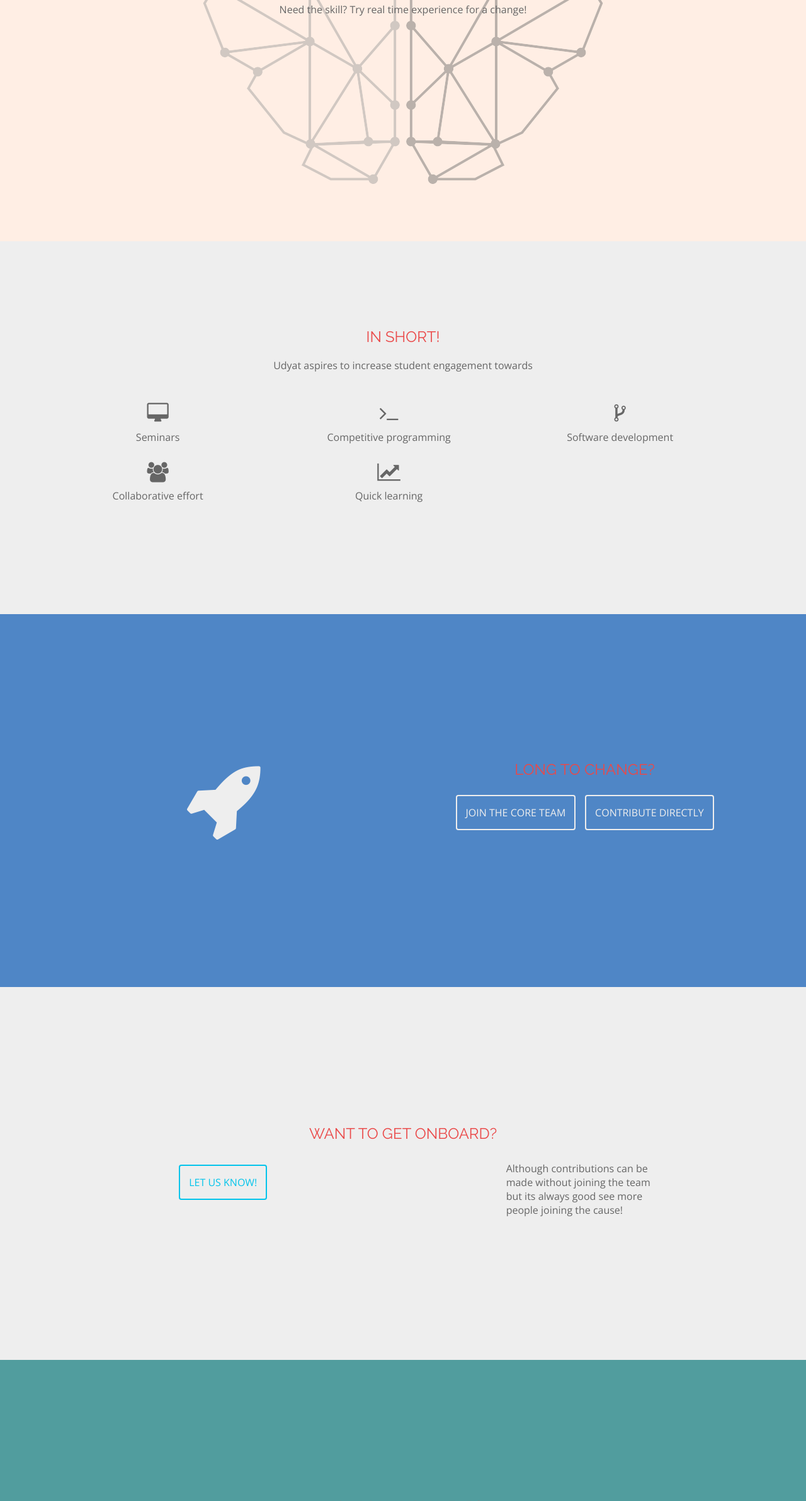
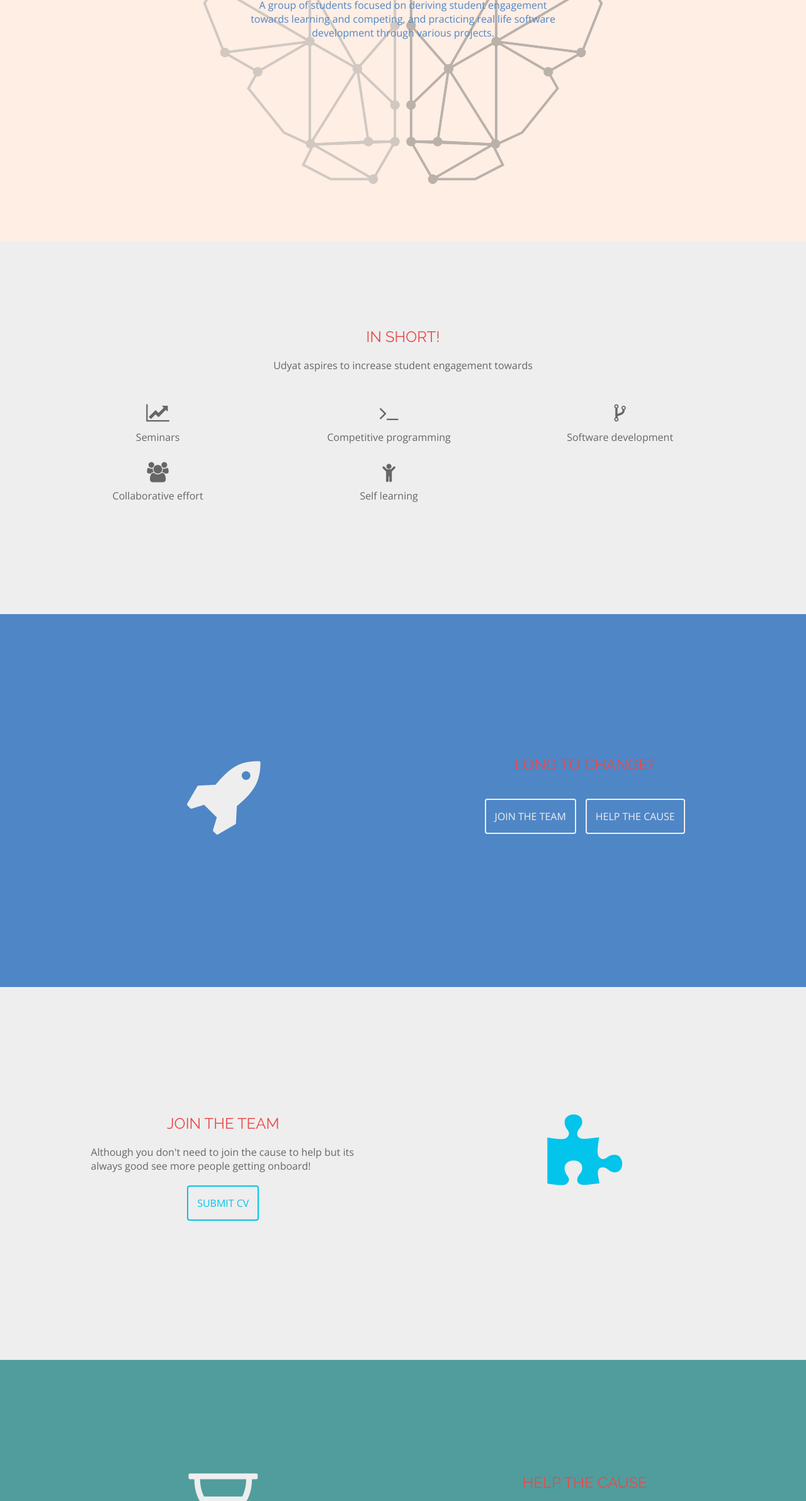
Before and after one commit to udyat-miet/udyat-miet.github.io, a plain HTML site: page index.html in a window 1280 px wide. Shown: the part 417-2800 px from the top of the page at 63% size. Drawn offline with nearby package versions, Linux system fonts and the light colour scheme.

Commit message:
Edit content

```diff
--- a/css/style.css
+++ b/css/style.css
@@ -125,6 +125,20 @@
   text-transform: uppercase;
 }
 
+section .icon {
+  font-size: 8em;
+  line-height: 1;
+  text-align: center;
+  color: #eee;
+}
+
+@media (max-width: 768px) {
+
+  section .icon {
+    line-height: 1.4;
+  }
+}
+
 footer {
   text-align: center;
   font-size: 0.9em;
@@ -162,6 +176,13 @@
   text-decoration: none;
 }
 
+#intro p {
+  max-width: 500px;
+  margin: auto;
+  color: #4F86C6;
+  font-weight: 500;
+}
+
 #mission ul {
   list-style-type: none;
   padding: 0;
@@ -185,29 +206,19 @@
   background: #4F86C6;
 }
 
-#contribute .fa {
-  font-size: 8em;
-  line-height: 1;
-  text-align: center;
-  color: #eee;
+#volunteer {
+  background: #519D9E;
 }
 
-@media (max-width: 768px) {
-
-  #contribute .fa {
-    line-height: 1.4;
-  }
-}
-
-#volunteer {
-  background: #519D9E;
+#volunteer p {
+  color: #eee;
 }
 
 /* TODO make this better */
 #how-to-contribute a, #volunteer a, #join a {
   display: inline-block;
   padding: 15px 2.5%;
-  margin: 1%;
+  margin: 20px 1%;
   border: 2px solid #eee;
   border-radius: 4px;
   text-transform: uppercase;
@@ -217,12 +228,8 @@
 
 #join p, #volunteer p {
   text-align: left;
-  max-width: 250px;
+  max-width: 420px;
   margin: auto;
-}
-
-#volunteer p {
-  color: #eee;
 }
 
 #how-to-contribute a, #volunteer a {
@@ -231,6 +238,10 @@
 
 #join a {
   border-color: #03C4EB;
+}
+
+#join .icon {
+  color: #03C4EB;
 }
 
 #how-to-contribute a:hover, #how-to-contribute a:focus, #how-to-contribute a:active,
--- a/index.html
+++ b/index.html
@@ -31,7 +31,7 @@
     <div class="content">
       <a id="pre-header" href="http://miet.ac.in"><img src="img/miet-logo.png" alt="MIET" /></a>
       <h1><a href="#top">Udyat</a></h1>
-      <p>Need the skill? Try real time experience for a change!</p>
+      <p>A group of students focused on deriving student engagement towards learning and competing, and practicing real life software development through various projects.</p>
     </div>
   </section>
   <section id="mission">
@@ -39,11 +39,11 @@
       <h1>In short!</h1>
       <p>Udyat aspires to increase student engagement towards
         <ul class="grid-x3">
-          <li><i class="fa fa-desktop" aria-hidden="true"></i><br>Seminars</li>
+          <li><i class="fa fa-line-chart" aria-hidden="true"></i><br>Seminars</li>
           <li><i class="fa fa-terminal" aria-hidden="true"></i><br>Competitive programming</li>
           <li><i class="fa fa-code-fork" aria-hidden="true"></i><br>Software development</li>
           <li><i class="fa fa-group" aria-hidden="true"></i><br>Collaborative effort</li>
-          <li><i class="fa fa-line-chart" aria-hidden="true"></i><br>Quick learning</li>
+          <li><i class="fa fa-child" aria-hidden="true"></i><br>Self learning</li>
           <div class="clear"></div>
         </ul>
       </p>
@@ -52,13 +52,13 @@
   <section id="contribute">
     <div class="content grid-x2">
       <div>
-        <i class="fa  fa-rocket" aria-hidden="true"></i>
+        <i class="icon fa  fa-rocket" aria-hidden="true"></i>
       </div>
       <div>
         <h1>Long to change?</h1>
         <div id="how-to-contribute">
-          <a href="#join">Join the core team</a>
-          <a href="#volunteer">Contribute directly</a>
+          <a href="#join">Join the team</a>
+          <a href="#volunteer">Help the cause</a>
           <div class="clear"></div>
         </div>
       </div>
@@ -66,15 +66,16 @@
   </section>
   <section id="join">
     <div class="content">
-      <h1>Want to get onboard?</h1>
       <div class="grid-x2">
         <div>
-          <a href="https://goo.gl/forms/3iWwzcwwtOHkreXe2">Let us know!</a>
+          <h1>Join the team</h1>
+          <p>
+            Although you don't need to join the cause to help but its always good see more people getting onboard!
+          </p>
+          <a href="https://goo.gl/forms/3iWwzcwwtOHkreXe2">Submit CV</a>
         </div>
         <div>
-          <p>
-            Although contributions can be made without joining the team but its always good see more people joining the cause!
-          </p>
+          <i class="icon fa fa-puzzle-piece" aria-hidden="true"></i>
         </div>
         <div class="clear"></div>
       </div>
@@ -82,16 +83,18 @@
   </section>
   <section id="volunteer">
     <div class="content">
-      <h1>How can you help?</h1>
       <div class="grid-x2">
         <div>
+          <i class="icon fa fa-hourglass-half" aria-hidden="true"></i>
+        </div>
+        <div>
+          <h1>Help the cause</h1>
           <p>
-            Share your technical and logical insights from an experience!<br>
+            There's more than one way to help the cause.<br>
+            Present your technical and logical insights about an experience to the group!
             Or write a few lines of code maybe?
           </p>
-        </div>
-        <div>
-          <a href="https://to-a-form-we-go">Share your experience</a>
+          <a href="#">Share your experience</a>
           <a href="https://github.com/udyat-miet">Contribute code</a>
         </div>
       </div>
```
